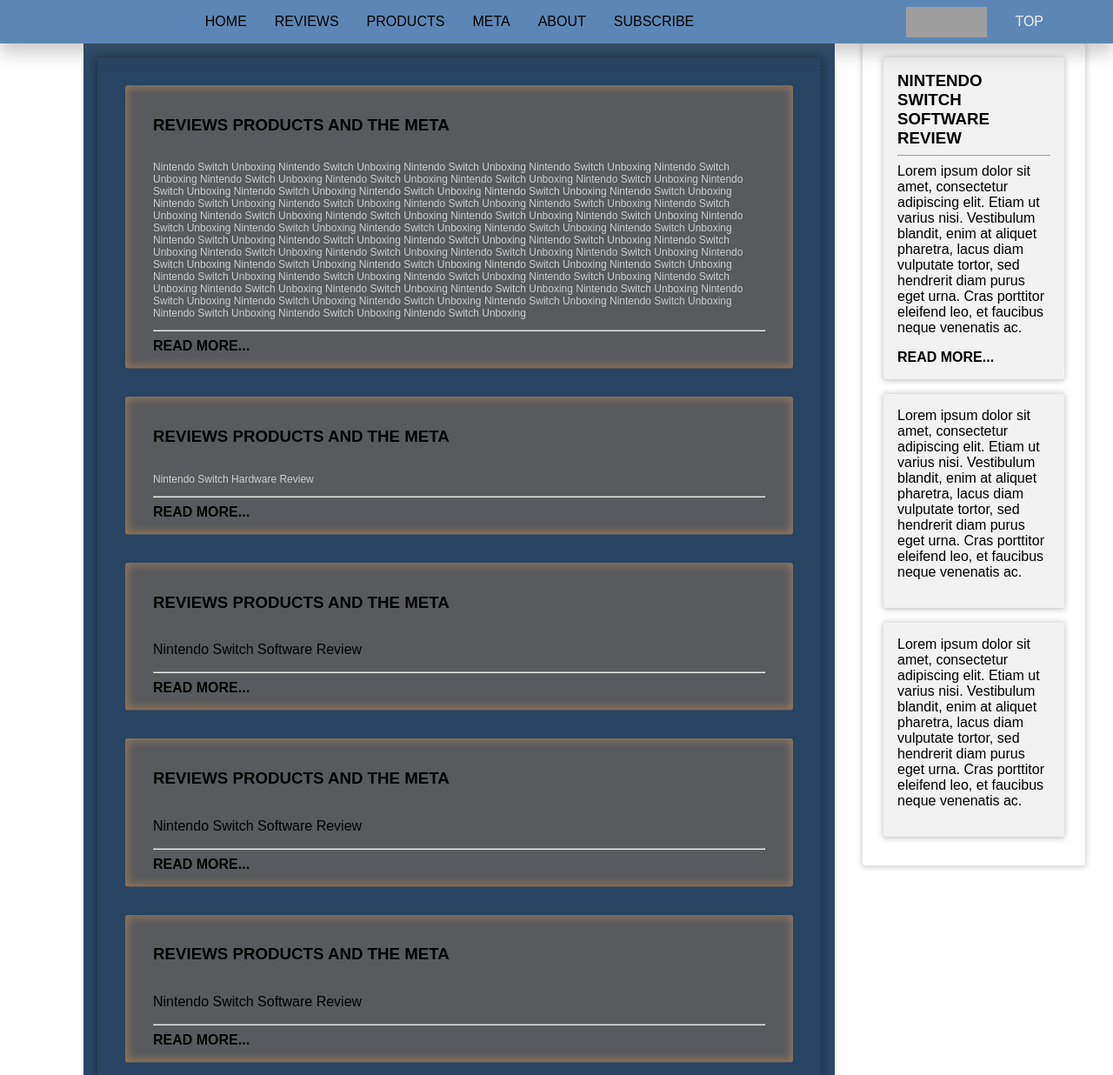
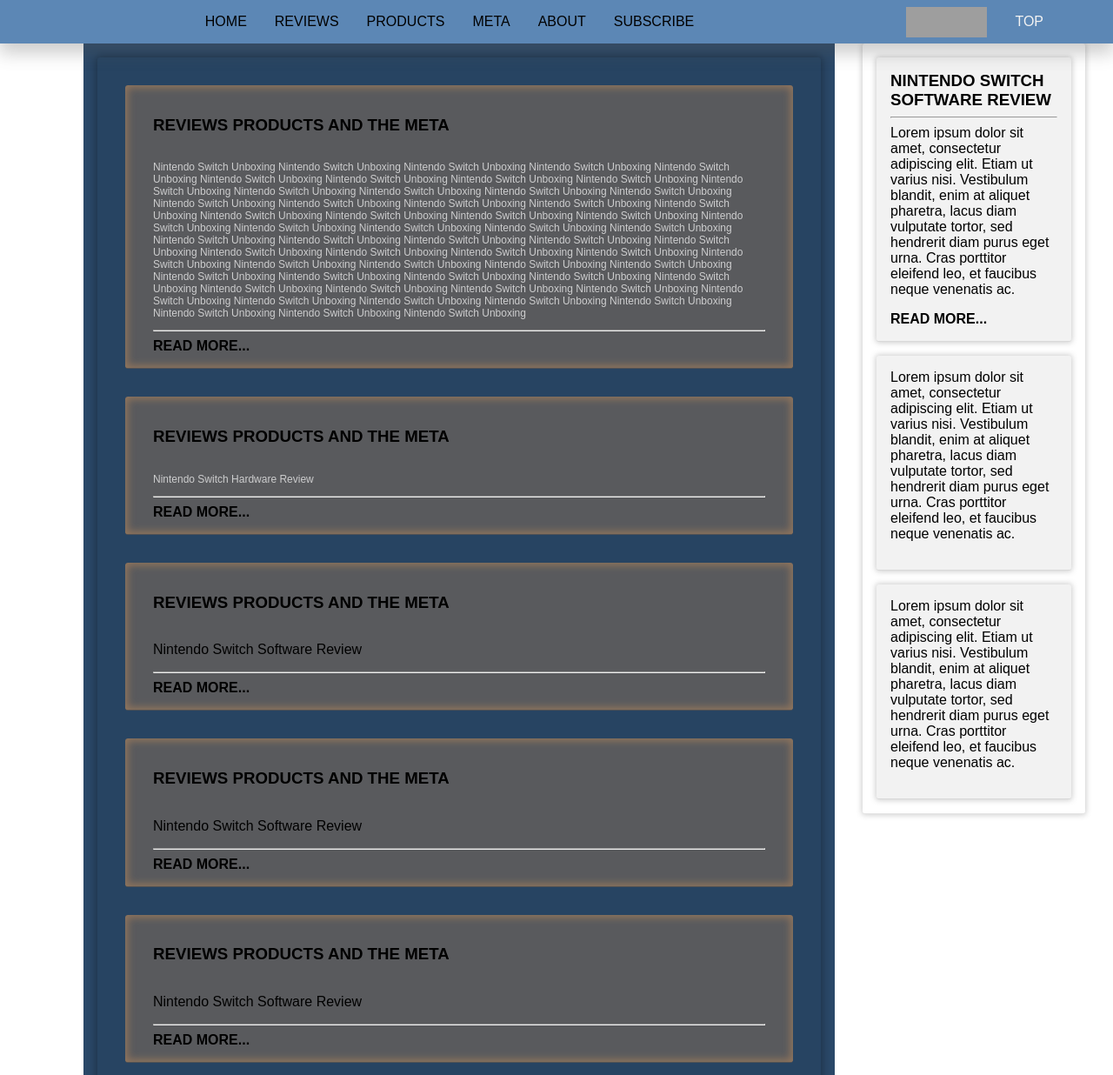
Before and after one commit to RPMeyer/rpmeta.com, a PHP site: page / in a window 1280 px wide. Shown: the part 300-1536 px from the top of the page at 87% size. Run offline with PHP 8.4, Linux system fonts and the light colour scheme; some libraries are stand-ins or nearby versions; grey boxes are pictures that could not be loaded.

Commit message:
Checking meta subdomain css

```diff
--- a/rpmetaCSS.css
+++ b/rpmetaCSS.css
@@ -334,7 +334,7 @@
 #sidebar-container.sidebar {
     height: auto;
     font: 300 1em 'PT Sans', arial, sans-serif !important;
-    padding: 1rem 1.5rem;
+    padding: 0 1rem 1rem 1rem;
     background-color: rgb(255, 255, 255);
     -webkit-border-radius: 3px 3px 3px 3px;
     border-radius: 3px 3px 3px 3px;
@@ -345,7 +345,7 @@
 
 #sidebar-content-container {
     padding: 1rem 1rem;
-    margin-bottom: 1em;
+    margin-top: 1em;
     background-color: rgba(0, 0, 0, .05);
     -webkit-border-radius: 3px 3px 3px 3px;
     border-radius: 3px 3px 3px 3px;
```
